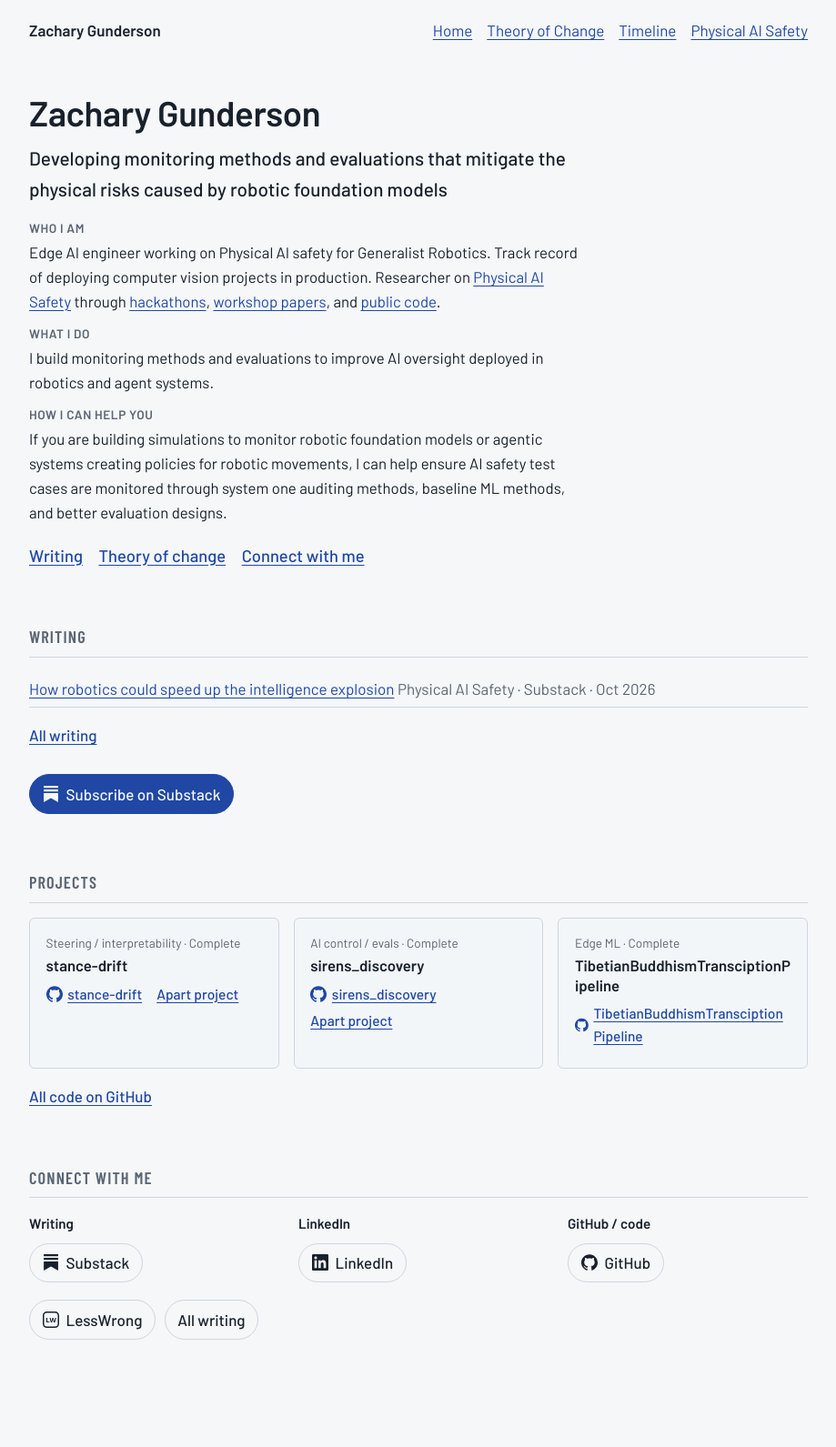
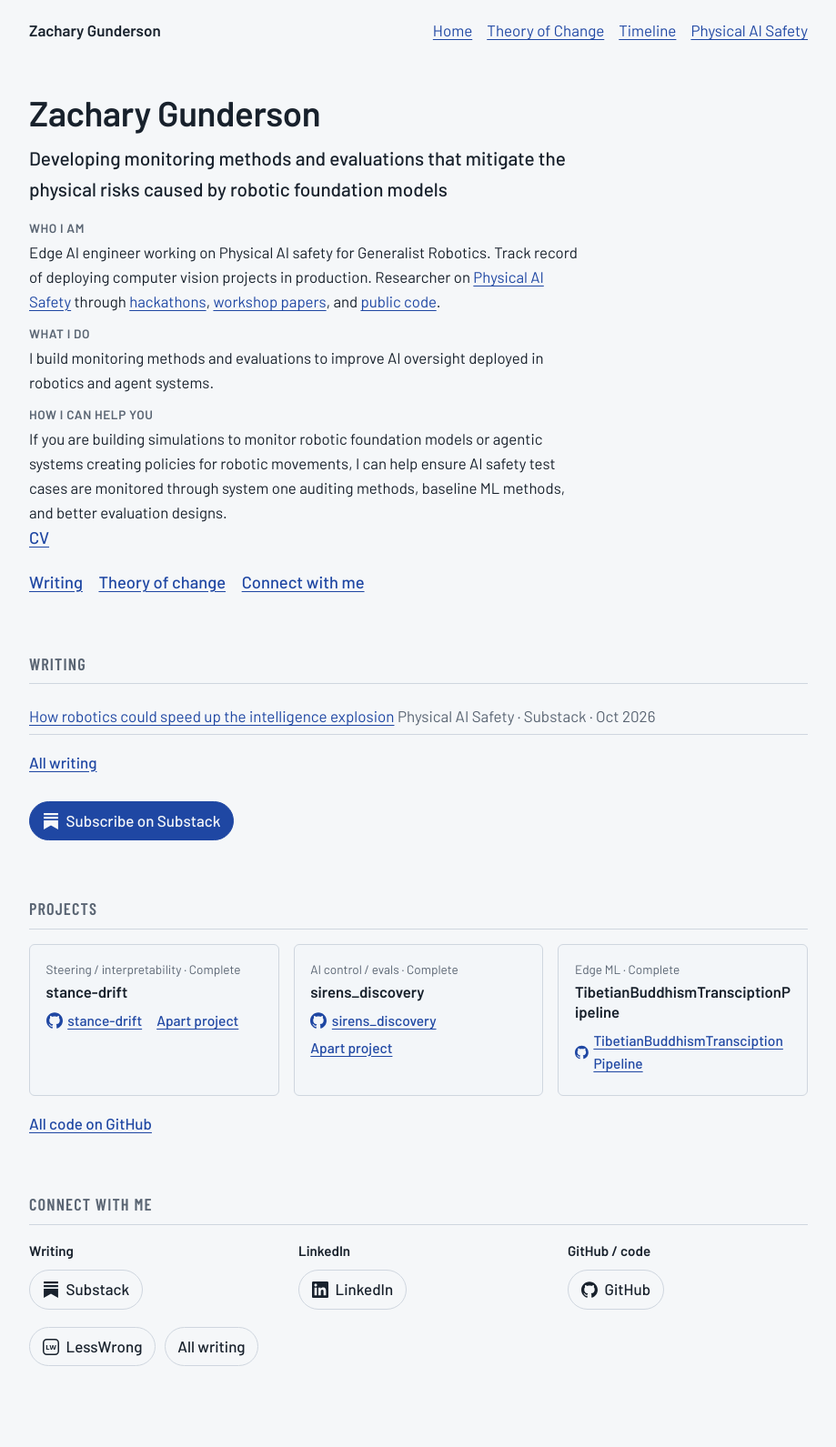
Before and after one commit to Ztgunderson/Ztgunderson.github.io, a Jekyll site: the page built from index.html, in a window 1280 px wide. Shown: the whole page at 91% size, without its empty margins (180-1099 px from the left). Built offline with Jekyll 4.4.1, drawn with Linux system fonts in a browser that asks for light colours; before the commit the page ends 1562 px from its top, so only the background shows below that.

Commit message:
Add 1-page CV PDF (no phone number)
Co-Authored-By: Claude Opus 5.5 <noreply@anthropic.com>
Claude-Session: https://claude.ai/code/session_01YJ6KKtaqbJv3gQdmqf7GMB

```diff
--- a/_data/home.yml
+++ b/_data/home.yml
@@ -64,7 +64,7 @@ bio: ""
 # Third-person short bio for talk intros, Substack, programs (others can copy it). 3-5 sentences.
 short_bio: ""
 # CV link (PDF or Google Doc). Blank = hidden.
-cv_url: ""
+cv_url: "/assets/Gunderson_Zachary_CV.pdf"
 # One instruction per audience (Hanna separates PhD applicants vs undergrads).
 # e.g. - { who: "Researchers", how: "..." }  - { who: "Recruiters", how: "..." }  - { who: "Students / WAISI", how: "..." }
 audiences: []
```
Also changed, not shown: 1 other file.
